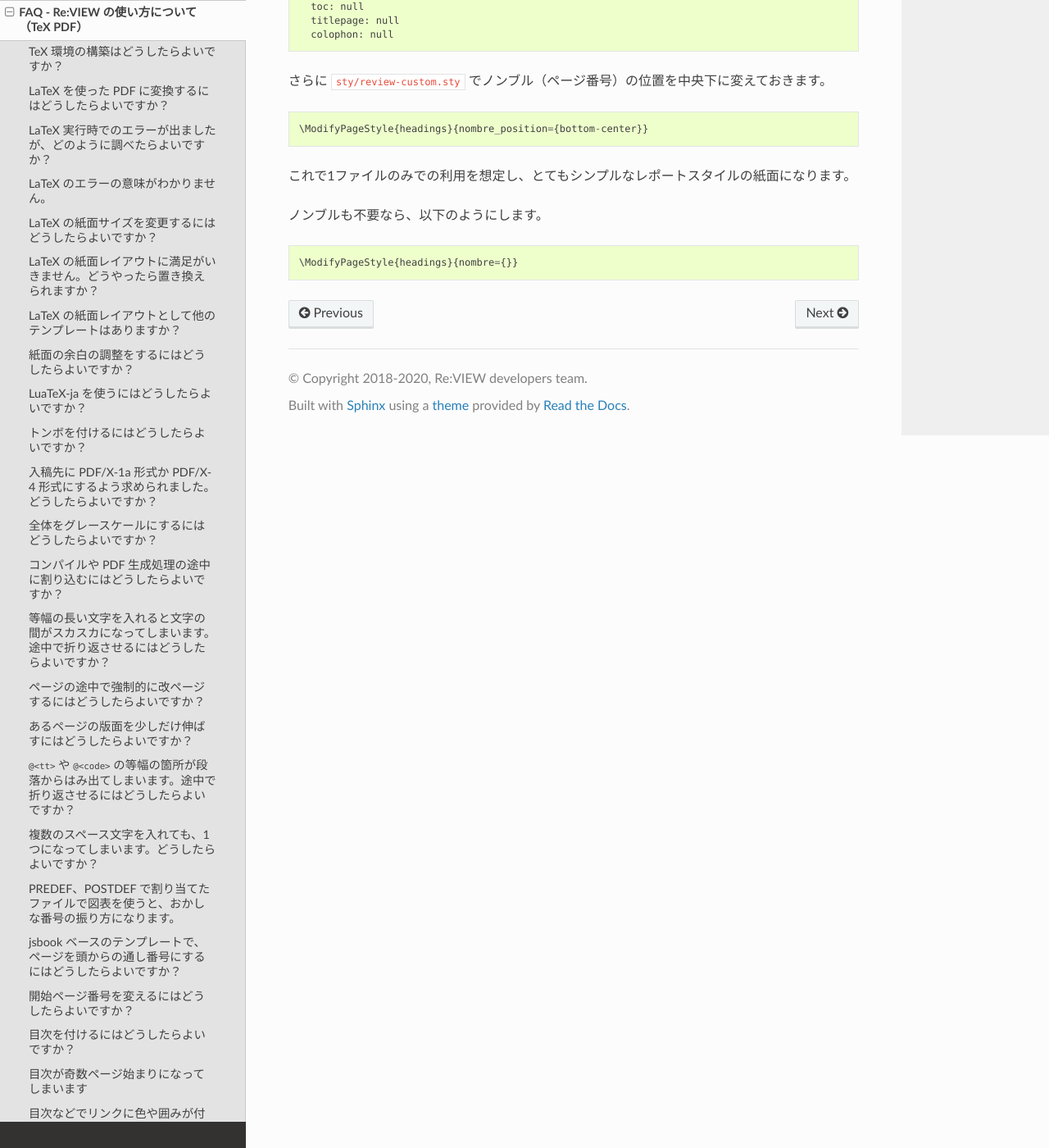
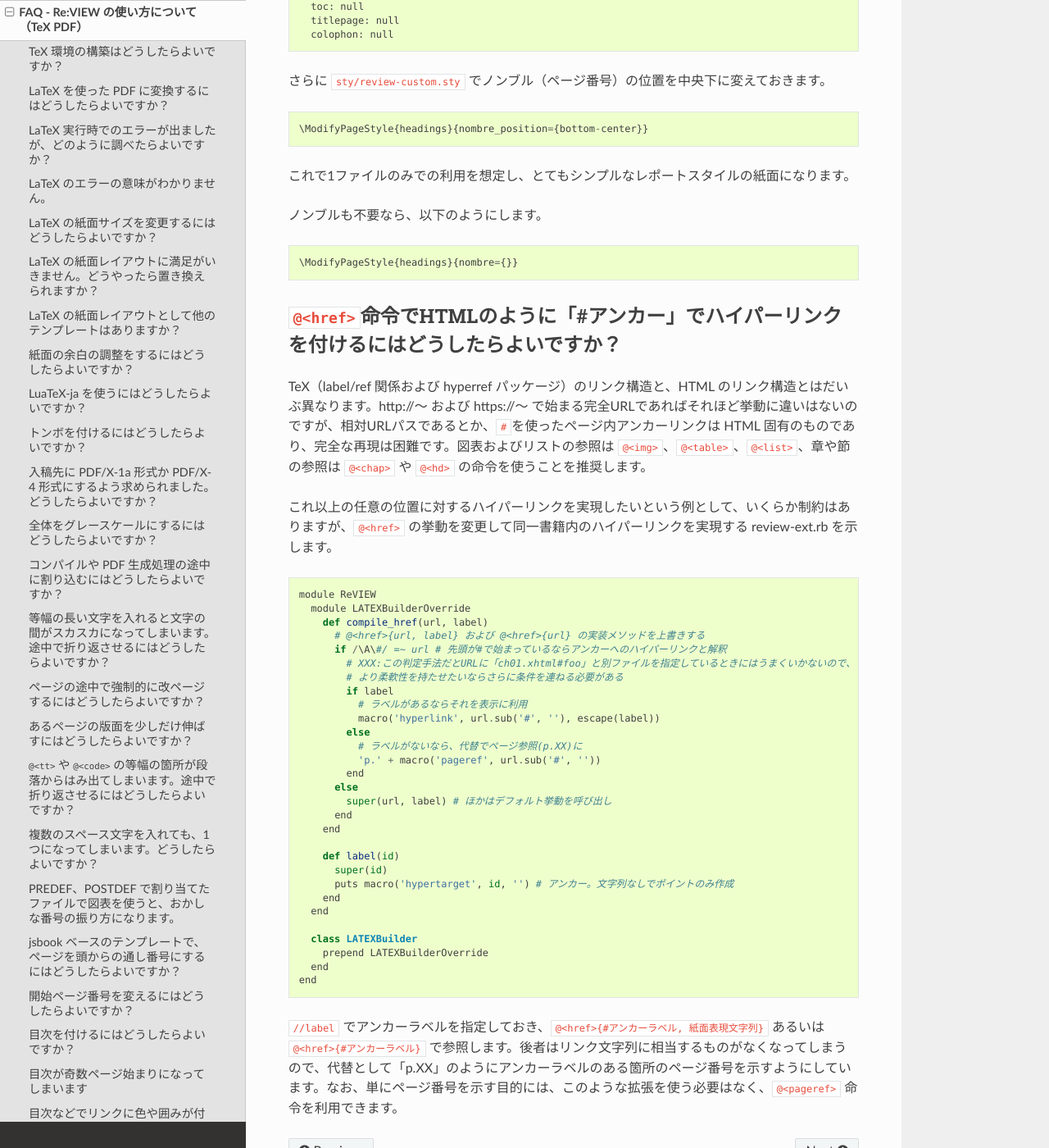
Before and after one commit to reviewml/reviewknowledge-ja, a Sphinx documentation site: the page built from docs/faq/faq-tex.md, in a window 1280 px wide and 1400 px high, scrolled down 30874 px. Shown: the whole window at 82% size. Built offline with Sphinx 7.4.7 and the Read the Docs theme 2.0.0, drawn with Linux system fonts in a browser that asks for light colours.

Commit message:
href extension

````diff
--- a/docs/faq/faq-tex.md
+++ b/docs/faq/faq-tex.md
@@ -1096,3 +1096,43 @@ pdfmaker:
 ```
 \ModifyPageStyle{headings}{nombre={}}
 ```
+
+## `@<href>`命令でHTMLのように「#アンカー」でハイパーリンクを付けるにはどうしたらよいですか？
+
+TeX（label/ref 関係および hyperref パッケージ）のリンク構造と、HTML のリンク構造とはだいぶ異なります。http://〜 および https://〜 で始まる完全URLであればそれほど挙動に違いはないのですが、相対URLパスであるとか、`#`を使ったページ内アンカーリンクは HTML 固有のものであり、完全な再現は困難です。図表およびリストの参照は `@<img>`、`@<table>`、`@<list>`、章や節の参照は `@<chap>` や `@<hd>` の命令を使うことを推奨します。
+
+これ以上の任意の位置に対するハイパーリンクを実現したいという例として、いくらか制約はありますが、`@<href>` の挙動を変更して同一書籍内のハイパーリンクを実現する review-ext.rb を示します。
+
+```
+module ReVIEW
+  module LATEXBuilderOverride
+    def compile_href(url, label)
+      # @<href>{url, label} および @<href>{url} の実装メソッドを上書きする
+      if /\A\#/ =~ url # 先頭が#で始まっているならアンカーへのハイパーリンクと解釈
+        # XXX:この判定手法だとURLに「ch01.xhtml#foo」と別ファイルを指定しているときにはうまくいかないので、
+        # より柔軟性を持たせたいならさらに条件を連ねる必要がある
+        if label
+          # ラベルがあるならそれを表示に利用
+          macro('hyperlink', url.sub('#', ''), escape(label))
+        else
+          # ラベルがないなら、代替でページ参照(p.XX)に
+          'p.' + macro('pageref', url.sub('#', ''))
+        end
+      else
+        super(url, label) # ほかはデフォルト挙動を呼び出し
+      end
+    end
+
+    def label(id)
+      super(id)
+      puts macro('hypertarget', id, '') # アンカー。文字列なしでポイントのみ作成
+    end
+  end
+
+  class LATEXBuilder
+    prepend LATEXBuilderOverride
+  end
+end
+```
+
+`//label` でアンカーラベルを指定しておき、`@<href>{#アンカーラベル, 紙面表現文字列}` あるいは `@<href>{#アンカーラベル}` で参照します。後者はリンク文字列に相当するものがなくなってしまうので、代替として「p.XX」のようにアンカーラベルのある箇所のページ番号を示すようにしています。なお、単にページ番号を示す目的には、このような拡張を使う必要はなく、`@<pageref>` 命令を利用できます。
````
